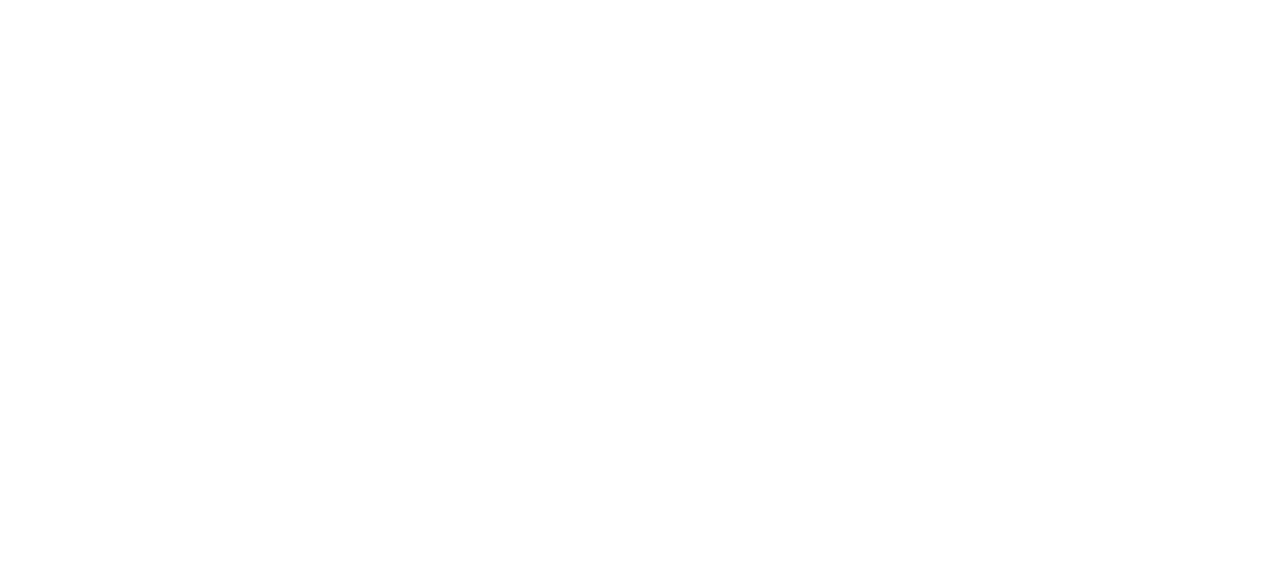
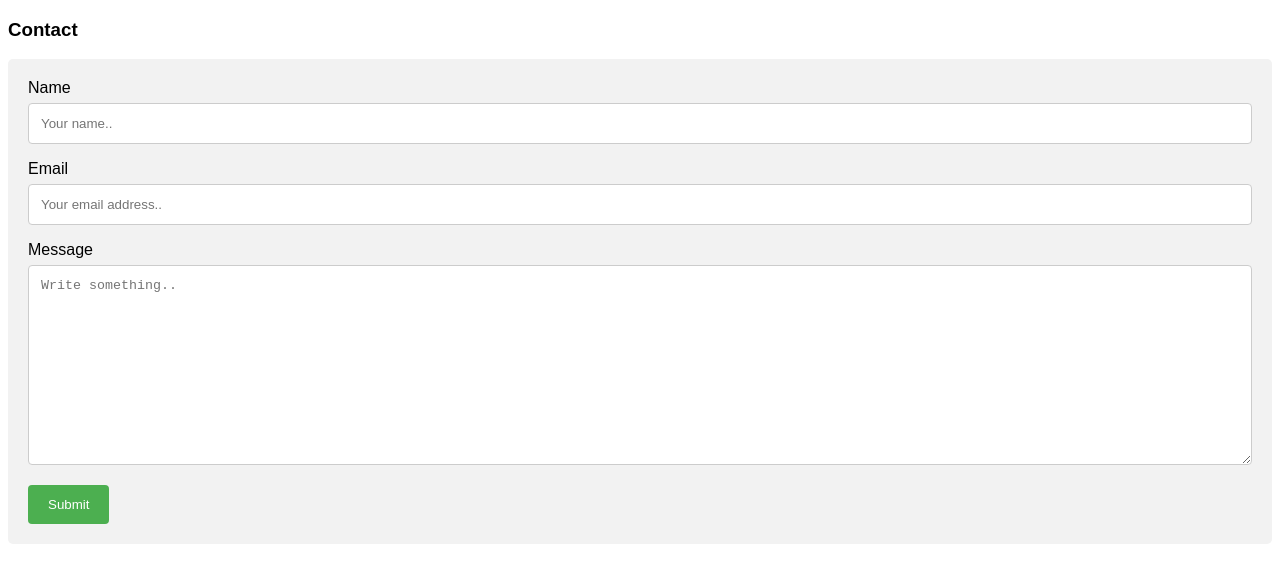
Before and after one commit to michelli0707/Basic-Portfolio, a plain HTML site: page contact.html in a window 1280 px wide. Drawn offline with Linux system fonts and the light colour scheme; files that its build step writes are made by us from their sources.

Commit message:
contact.html

```diff
--- a/contact.html
+++ b/contact.html
@@ -1,12 +1,62 @@
 <!DOCTYPE html>
 <html>
 <head>
-<title>Page Title</title>
+<title>Contact</title>
+<meta charset="UTF-8">
+<link rel="stylesheet" href="reset.css">
+</head>
+<style>
+    body {font-family: Arial, Helvetica, sans-serif;}
+
+    input[type=text], select, textarea {
+        width: 100%;
+        padding: 12px;
+        border: 1px solid #ccc;
+        border-radius: 4px;
+        box-sizing: border-box;
+        margin-top: 6px;
+        margin-bottom: 16px;
+        resize: vertical;
+        }
+
+    input[type=submit] {
+        background-color: #4CAF50;
+        color: white;
+        padding: 12px 20px;
+        border: none;
+        border-radius: 4px;
+        cursor: pointer;
+    }
+
+        input[type=submit]:hover {
+        background-color: #45a049;
+    }
+
+    .container {
+        border-radius: 5px;
+        background-color: #f2f2f2;
+        padding: 20px;
+    }
+</style>
 </head>
 <body>
 
-<h1></h1>
-<p></p>
+    <h3>Contact</h3>
+
+    <div class="container">
+        <form action="/action_page.php">
+        <label for="fname">Name</label>
+        <input type="text" id="name" name="name" placeholder="Your name..">
+
+        <label for="email">Email</label>
+        <input type="text" id="email" name="email" placeholder="Your email address..">
+
+        <label for="message">Message</label>
+        <textarea id="message" name="message" placeholder="Write something.." style="height:200px"></textarea>
+
+        <input type="submit" value="Submit">
+    </form>
+    </div>
 
 </body>
 </html>
```
